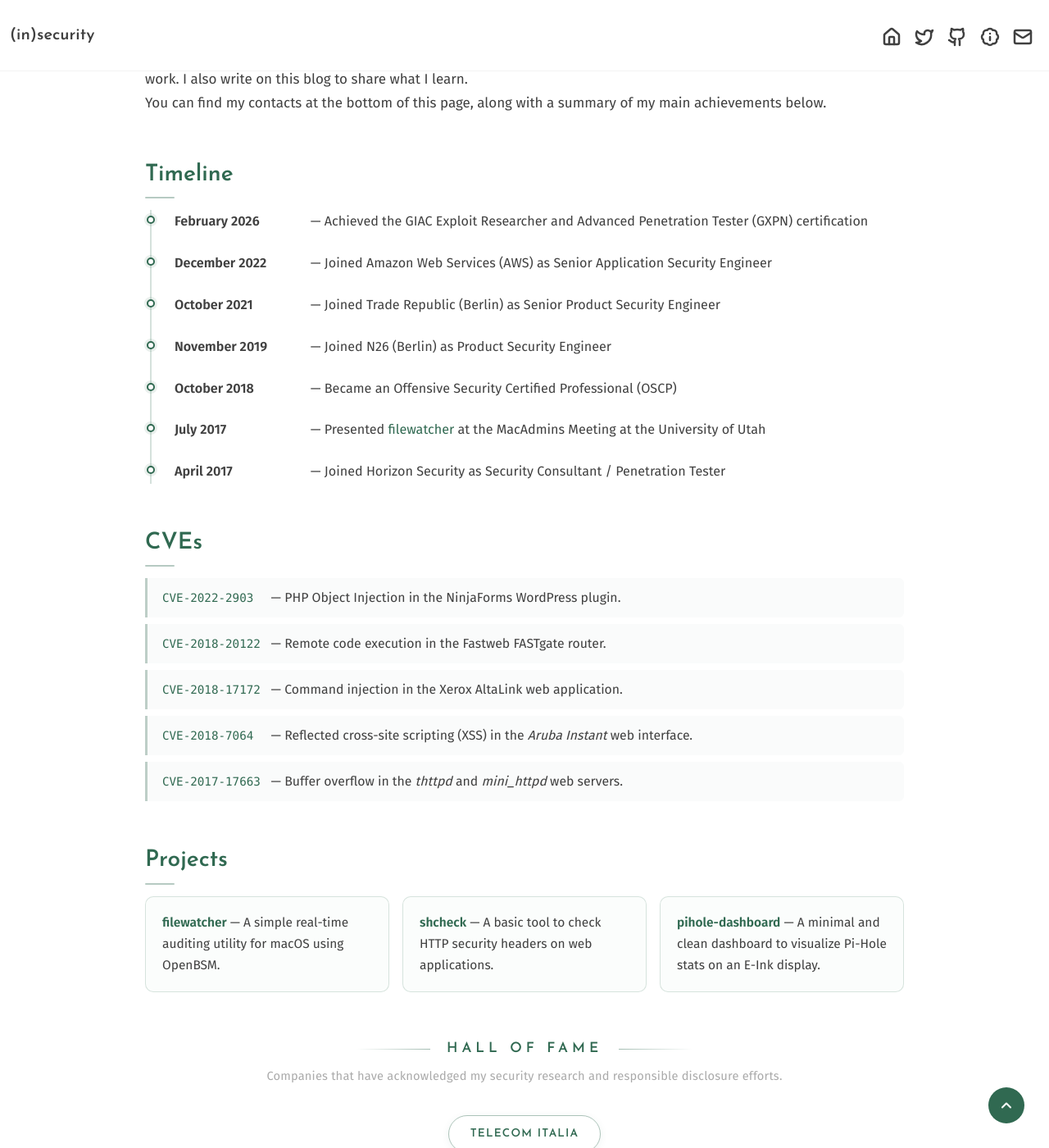
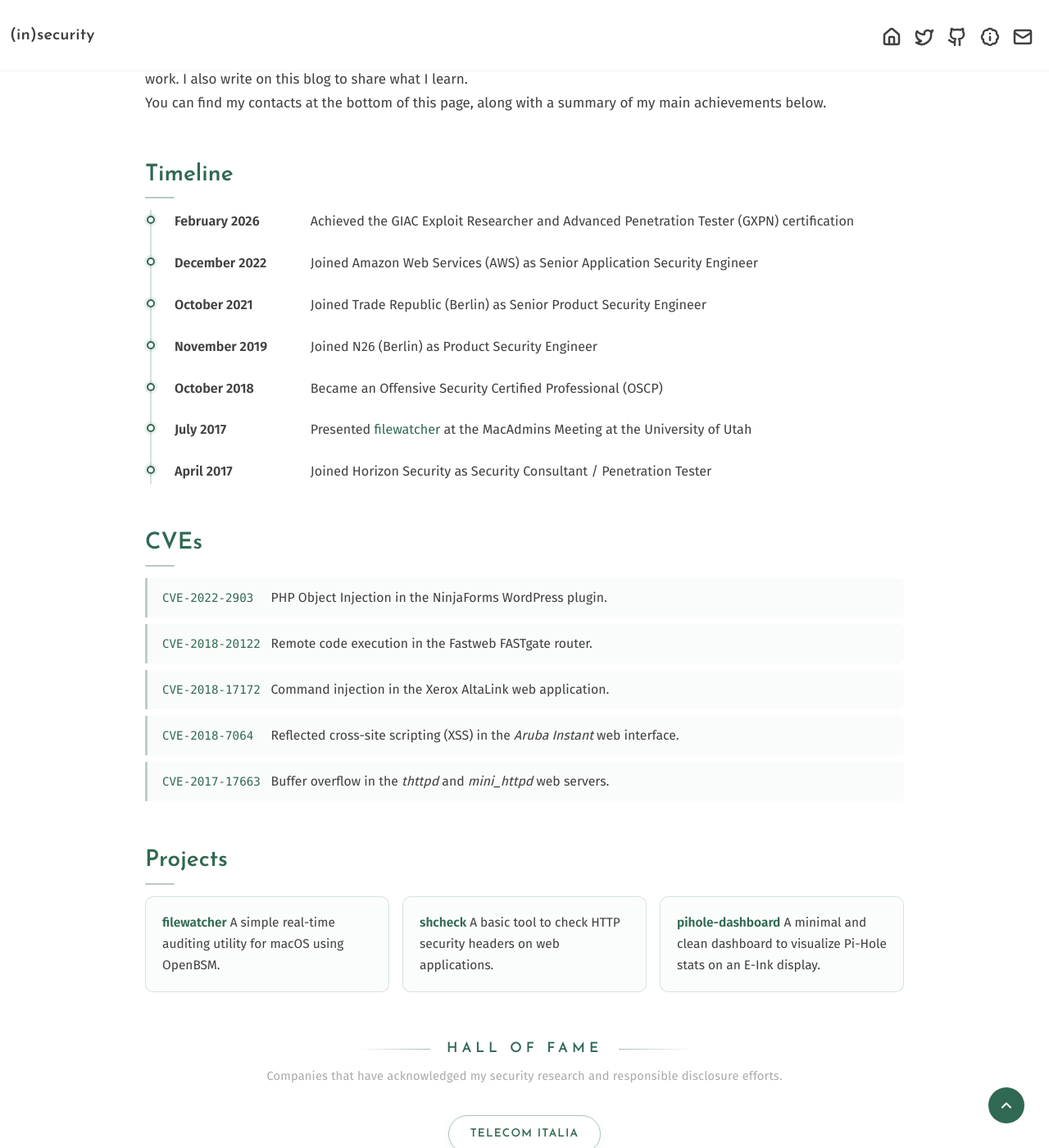
Before and after one commit to santoru/insecurity, a Jekyll site: the page built from about.md, in a window 1280 px wide and 1400 px high, scrolled down 928 px. Shown: the whole window at 82% size. Built offline with Jekyll 4.4.1, drawn with Linux system fonts in a browser that asks for light colours.

Commit message:
Remove em dashes from timeline, CVE and project items

```diff
--- a/about.md
+++ b/about.md
@@ -19,27 +19,27 @@
 
 ### Timeline
 
-- **February 2026** — Achieved the GIAC Exploit Researcher and Advanced Penetration Tester (GXPN) certification
-- **December 2022** — Joined Amazon Web Services (AWS) as Senior Application Security Engineer
-- **October 2021** — Joined Trade Republic (Berlin) as Senior Product Security Engineer
-- **November 2019** — Joined N26 (Berlin) as Product Security Engineer
-- **October 2018** — Became an Offensive Security Certified Professional (OSCP)
-- **July 2017** — Presented [filewatcher](https://github.com/santoru/filewatcher) at the MacAdmins Meeting at the University of Utah
-- **April 2017** — Joined Horizon Security as Security Consultant / Penetration Tester
+- **February 2026** Achieved the GIAC Exploit Researcher and Advanced Penetration Tester (GXPN) certification
+- **December 2022** Joined Amazon Web Services (AWS) as Senior Application Security Engineer
+- **October 2021** Joined Trade Republic (Berlin) as Senior Product Security Engineer
+- **November 2019** Joined N26 (Berlin) as Product Security Engineer
+- **October 2018** Became an Offensive Security Certified Professional (OSCP)
+- **July 2017** Presented [filewatcher](https://github.com/santoru/filewatcher) at the MacAdmins Meeting at the University of Utah
+- **April 2017** Joined Horizon Security as Security Consultant / Penetration Tester
 {: .timeline-list}
 
 ### CVEs
-- [CVE-2022-2903](https://wpscan.com/vulnerability/255b98ba-5da9-4424-a7e9-c438d8905864) — PHP Object Injection in the NinjaForms WordPress plugin.
-- [CVE-2018-20122](https://cve.mitre.org/cgi-bin/cvename.cgi?name=CVE-2018-20122) — Remote code execution in the Fastweb FASTgate router.
-- [CVE-2018-17172](https://securitydocs.business.xerox.com/wp-content/uploads/2018/12/cert_Security_Mini_Bulletin_XRX18AL_for_ALB80xx-C80xx_v1.1.pdf) — Command injection in the Xerox AltaLink web application.
-- [CVE-2018-7064](https://www.arubanetworks.com/assets/alert/ARUBA-PSA-2019-001.txt) — Reflected cross-site scripting (XSS) in the *Aruba Instant* web interface.
-- [CVE-2017-17663](https://acme.com/updates/archive/199.html) — Buffer overflow in the *thttpd* and *mini_httpd* web servers.
+- [CVE-2022-2903](https://wpscan.com/vulnerability/255b98ba-5da9-4424-a7e9-c438d8905864) PHP Object Injection in the NinjaForms WordPress plugin.
+- [CVE-2018-20122](https://cve.mitre.org/cgi-bin/cvename.cgi?name=CVE-2018-20122) Remote code execution in the Fastweb FASTgate router.
+- [CVE-2018-17172](https://securitydocs.business.xerox.com/wp-content/uploads/2018/12/cert_Security_Mini_Bulletin_XRX18AL_for_ALB80xx-C80xx_v1.1.pdf) Command injection in the Xerox AltaLink web application.
+- [CVE-2018-7064](https://www.arubanetworks.com/assets/alert/ARUBA-PSA-2019-001.txt) Reflected cross-site scripting (XSS) in the *Aruba Instant* web interface.
+- [CVE-2017-17663](https://acme.com/updates/archive/199.html) Buffer overflow in the *thttpd* and *mini_httpd* web servers.
 {: .cve-list}
 
 ### Projects
-- [filewatcher](https://github.com/santoru/filewatcher) — A simple real-time auditing utility for macOS using OpenBSM.
-- [shcheck](https://github.com/santoru/shcheck) — A basic tool to check HTTP security headers on web applications.
-- [pihole-dashboard](https://github.com/santoru/pihole-dashboard) — A minimal and clean dashboard to visualize Pi-Hole stats on an E-Ink display.
+- [filewatcher](https://github.com/santoru/filewatcher) A simple real-time auditing utility for macOS using OpenBSM.
+- [shcheck](https://github.com/santoru/shcheck) A basic tool to check HTTP security headers on web applications.
+- [pihole-dashboard](https://github.com/santoru/pihole-dashboard) A minimal and clean dashboard to visualize Pi-Hole stats on an E-Ink display.
 {: .project-list}
 
 ### Hall of Fame
```
